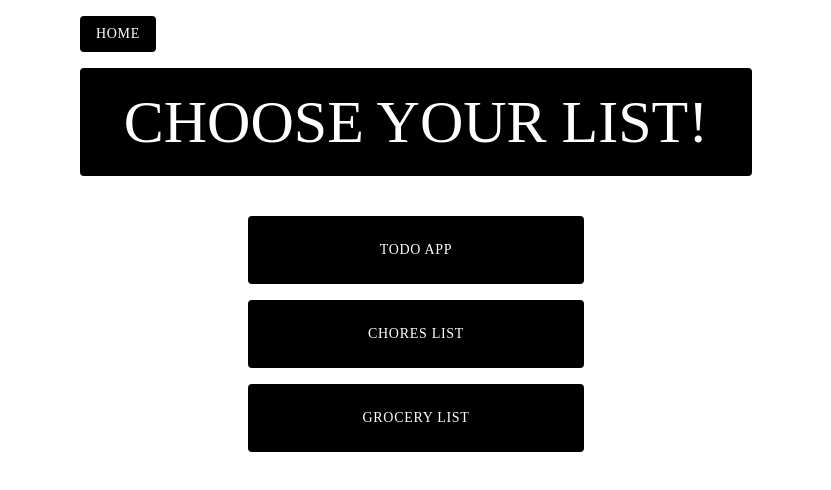
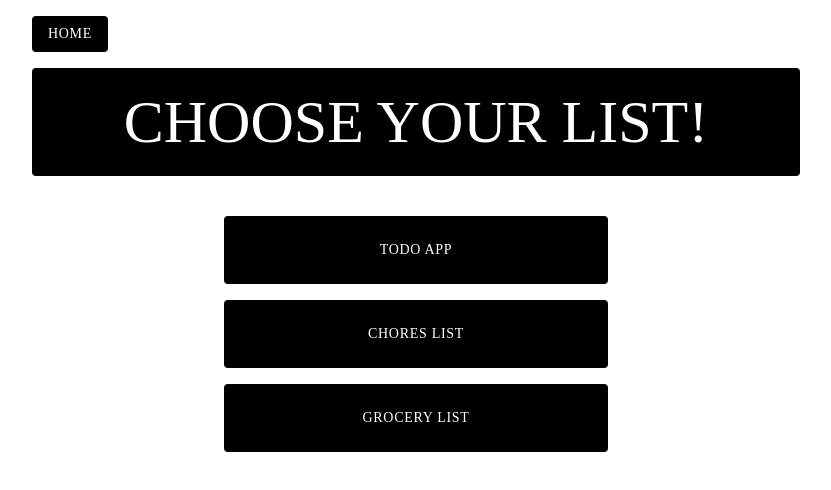
Before and after one commit to mdubelbeis/list-app, a React (Vite) app: page / in a window 1280 px wide. Shown: the top 490 px of the page, without its empty margins (224-1055 px from the left). Built offline with nearby package versions, Linux system fonts and the light colour scheme; a web font is replaced by a local one.

Commit message:
added responsive design to App component

```diff
--- a/src/App.tsx
+++ b/src/App.tsx
@@ -56,7 +56,7 @@
   };
 
   return (
-    <div className="flex flex-col max-w-2xl mx-auto">
+    <div className="flex flex-col max-w-3xl mx-auto">
       {getApp(app)}
     </div>
   );
```
